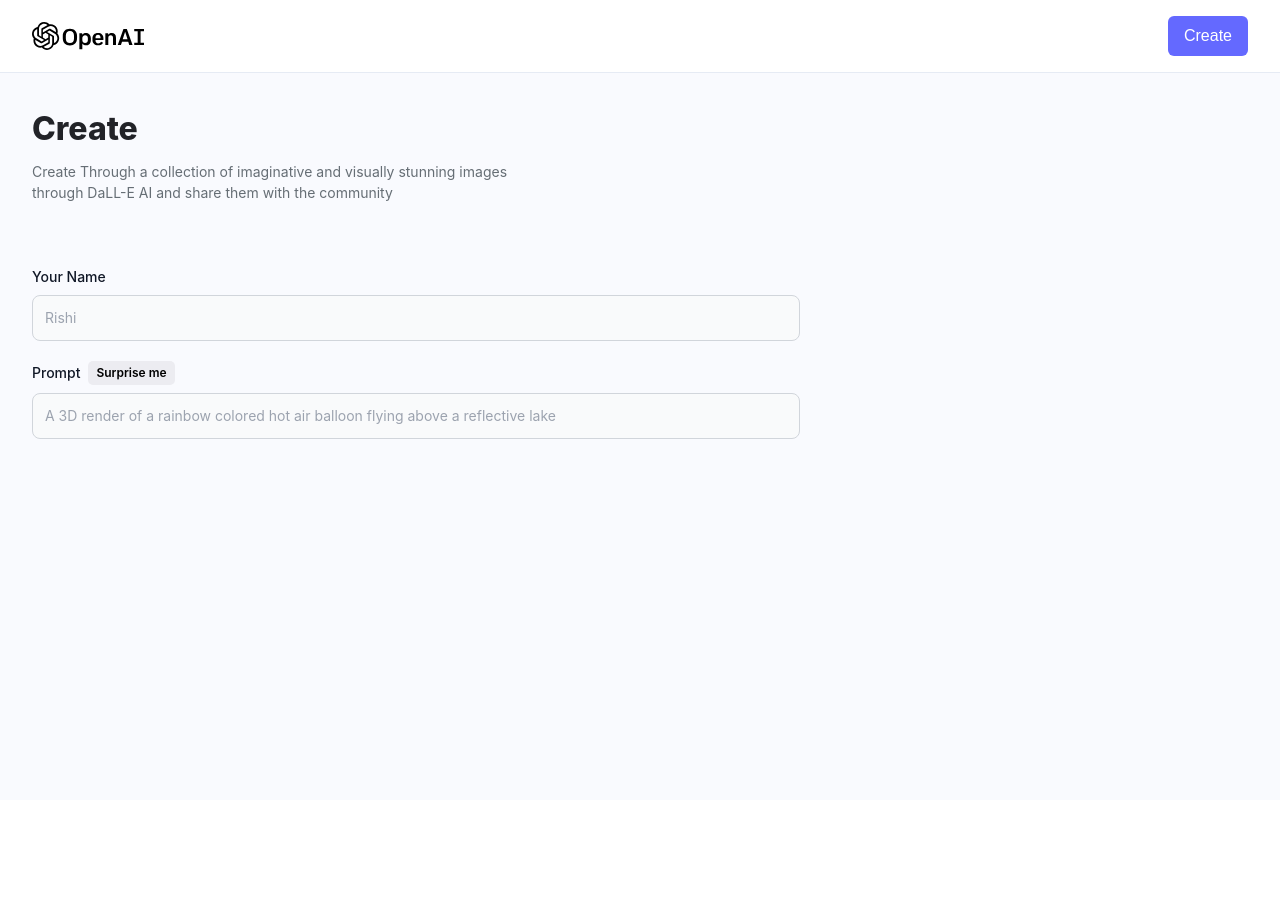
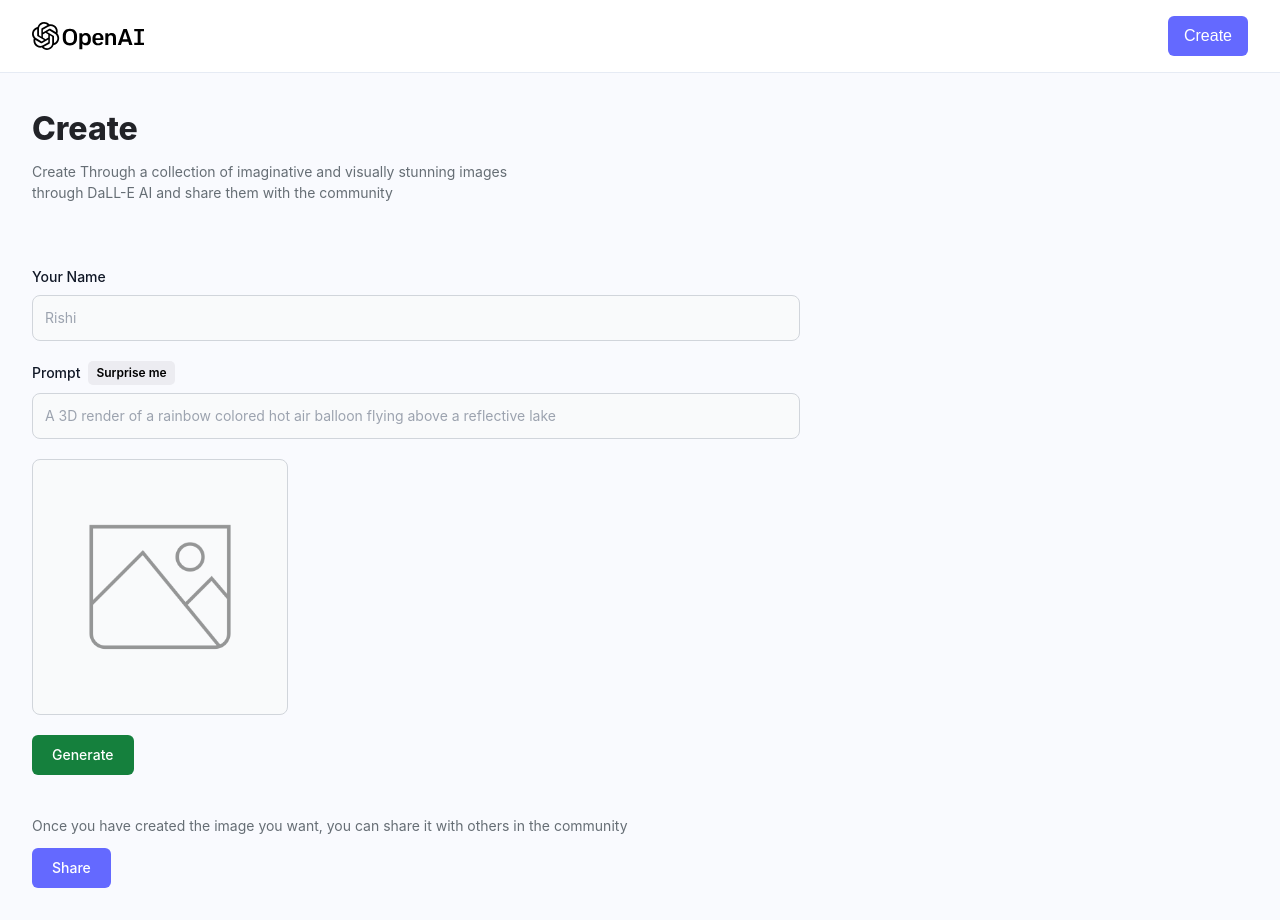
Before and after one commit to rishi9808/IMAGE-AI, a React (Vite) app in the folder client/: page /create-post in a window 1280 px wide. Before the commit the page ends 800 px from the top, so only its background shows below. Built offline with nearby package versions, Linux system fonts and the light colour scheme; a web font is replaced by a local one.

Commit message:
completed the front-end part of Create post page

```diff
--- a/client/src/pages/CreatePost.jsx
+++ b/client/src/pages/CreatePost.jsx
@@ -18,9 +18,14 @@ const CreatePost = () => {
   const [loading, setLoading] = useState(false);
 
   const handleSubmit = () => {};
-  const handleChange = (e) => {};
-  const handleSurpriseMe = () => {};
-
+  const handleChange = (e) => {
+    setForm({ ...form , [e.target.name] : e.target.value })
+  };
+  const handleSurpriseMe = () => {
+    const randomPrompt = getRandomPrompt(form.prompt);
+    setForm({...form, prompt : randomPrompt})
+  };
+  const generateImage = () =>{};
   return (
     <section className="max-w-7xl mx-auto">
       <div>
@@ -52,6 +57,60 @@ const CreatePost = () => {
             isSurpriseMe
             handleSurpriseMe={handleSurpriseMe}
           />
+          <div className="relative bg-gray-50 border
+          border-gray-300 text-gray-900 text-sm rounded-lg
+          focus:ring-blue-500 foucus:border-blue-500 w-64 p-3
+          h-64 flex justify-center items-center">
+            {form.photo ? (
+              <img
+                src={form.photo}
+                alt={form.prompt}
+                className="w-full h-full object-contain"
+              />
+            ): (
+              <img
+                src={preview}
+                alt="preview"
+                className="w-9/12 h-9/12 object-contain
+                opacity-40"
+              />
+            )}
+
+            {generatingImg && (
+              <div className="absolute inset-0 z-0 flex
+              justify-center items-center bg-[rgba(0,0,0,0.5)]
+              rounded-lg">
+                <Loader />
+              </div>
+            )}
+          </div>
+        </div>
+
+        <div className="mt-5 flex gap-5">
+              <button
+                type="button"
+                onClick={generateImage}
+                className="text-white bg-green-700 font-medium
+                rounded-md text-sm w-full sm:w-auto px-5 py-2.5
+                text-center"
+              >
+                {generatingImg ? 'Generating...' : 'Generate'}
+              </button>
+        </div>
+
+        <div className="mt-10">
+          <p className="mt-2 text-[#666e75] text-[14px]">Once you have created the image you want,
+            you can share it with others in the community
+          </p>
+          <button
+          type="submit"
+          className="mt-3 text-white bg-[#6469ff] font-medium
+          rounded-md text-sm w-full sm:w-auto px-5 py-2.5
+          text-center"
+          >
+            {loading ?  'Sharing...' : 'Share'}
+
+          </button>
         </div>
       </form>
     </section>
```
